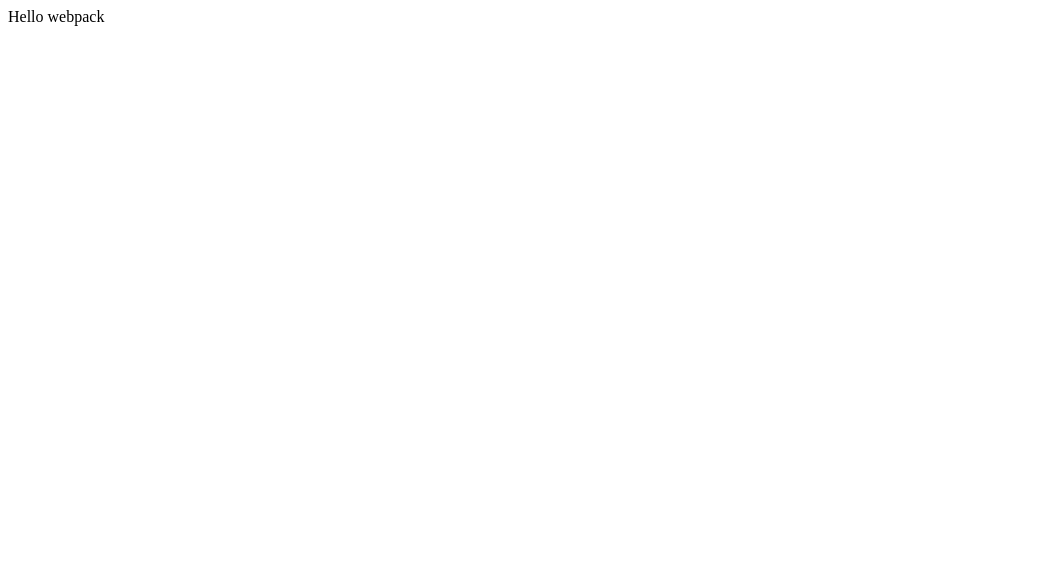
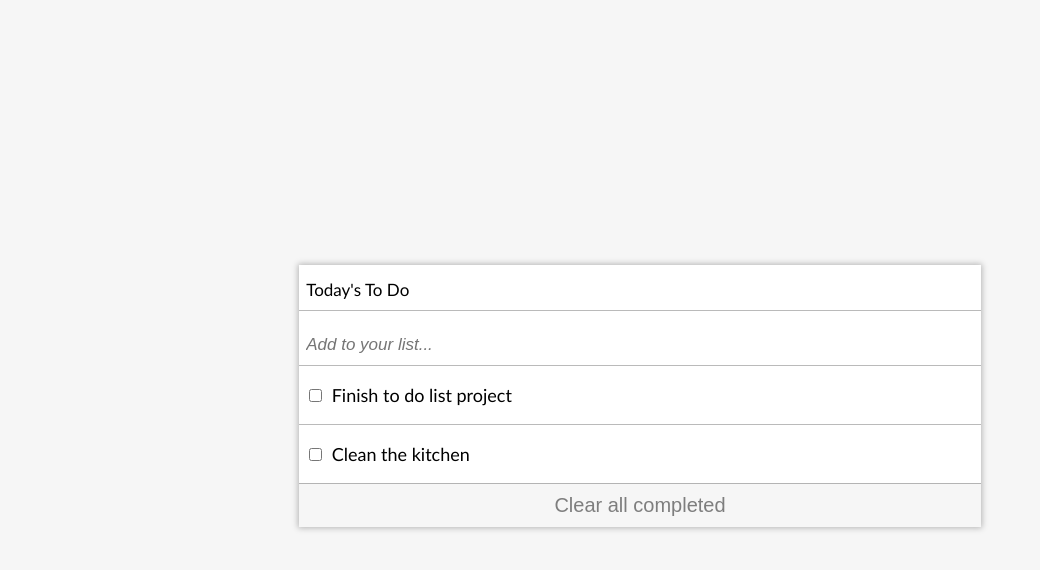
Before and after one commit to ahmed-al-farouq/to-do-list, a website built with webpack: page dist/index.html in a window 1280 px wide. Shown: the whole page, without its empty margins (0-1040 px from the left). Built offline with nearby package versions, Linux system fonts and the light colour scheme.

Commit message:
Add list structure

```diff
--- a/src/index.js
+++ b/src/index.js
@@ -1,10 +1,47 @@
-import _ from 'lodash';
+import "./style.css";
 
- function component() {
-   const element = document.createElement('div');
-   element.innerHTML = _.join(['Hello', 'webpack'], ' ');
+function component() {
+  const list = [
+    {
+      description: "Finish to do list project",
+      completed: false,
+      index: 0,
+    },
+    {
+      description: "Clean the kitchen",
+      completed: false,
+      index: 0,
+    },
+  ];
 
-   return element;
- }
+  const ul = document.createElement('ul');
+  ul.className = 'list';
+  const title = document.createElement('h2');
+  title.textContent = "Today's To Do";
+  title.className = 'title'
+  ul.appendChild(title);
+  const input = document.createElement('input');
+  input.type = 'text';
+  input.placeholder = 'Add to your list...';
+  input.className = 'task-input';
+  ul.appendChild(input);
+  const btnSubmit = document.createElement('button');
+  btnSubmit.className = 'btn';
+  btnSubmit.textContent = 'Clear all completed';
 
- document.body.appendChild(component());
+  list.map(task => {
+    const li = document.createElement('li');
+    li.id = task.index;
+    li.className = 'list_item';
+    li.innerHTML = `
+    <input type="checkbox" value=${task.completed}/>
+    <p>${task.description}</p>
+    `;
+    return ul.appendChild(li);
+  });
+  ul.appendChild(btnSubmit);
+  return ul;
+}
+
+const div = document.getElementById('list-container');
+div.appendChild(component());
--- /dev/null
+++ b/src/style.css
@@ -0,0 +1,77 @@
+body {
+  background-color: #f6f6f6;
+}
+
+.to-do-list {
+  width: 90%;
+  height: 97vh;
+  margin: auto;
+  display: flex;
+  justify-content: center;
+  align-items: center;
+  font-family: 'Gill Sans', 'Gill Sans MT', Calibri, 'Trebuchet MS', sans-serif;
+}
+
+.to-do-list .list {
+  background-color: white;
+  padding: 0;
+  width: 60%;
+  display: flex;
+  flex-direction: column;
+  align-items: center;
+  overflow-x: hidden;
+  box-shadow: 0 0 6px 1px #00000045;
+}
+
+.to-do-list .list .title {
+  font-weight: 200;
+  font-size: 17px;
+  font-family: 'Gill Sans', 'Gill Sans MT', Calibri, 'Trebuchet MS', sans-serif;
+  width: 100%;
+  padding-left: 15px;
+  padding-bottom: 10px;
+  border-bottom: 1px solid #00000045;
+}
+
+.to-do-list .list .task-input {
+  width: 100%;
+  border: none;
+  outline: none;
+  font-size: 17px;
+  background-color: transparent;
+  padding: 10px 0 10px 15px;
+  border-bottom: 1px solid #00000045;
+}
+
+.to-do-list .list .task-input::placeholder {
+  font-style: italic;
+}
+
+.to-do-list .list .list_item {
+  display: flex;
+  align-items: center;
+  width: 100%;
+  font-size: 18px;
+  border-bottom: 1px solid #00000045;
+}
+
+.to-do-list .list .list_item input {
+  margin: 0 10px;
+  cursor: pointer;
+}
+
+.to-do-list .list .list_item:last-of-type {
+  border: none;
+}
+
+.to-do-list .list .btn {
+  width: 100%;
+  border: none;
+  outline: none;
+  background-color: #f6f6f6;
+  padding: 10px;
+  cursor: pointer;
+  font-size: 20px;
+  color: #7e7e7e;
+  border-top: 1px solid #00000045;
+}
--- a/webpack.config.js
+++ b/webpack.config.js
@@ -1,9 +1,26 @@
 const path = require('path');
 
 module.exports = {
+  mode: "production",
   entry: './src/index.js',
   output: {
     filename: 'main.js',
     path: path.resolve(__dirname, 'dist'),
   },
+  module: {
+    rules: [
+      {
+        test: /\.css$/i,
+        use: ["style-loader", "css-loader"],
+      },
+      {
+        test: /\.(png|jpe?g|gif|svg)$/i,
+        use: [
+          {
+            loader: 'file-loader',
+          },
+        ],
+      }
+    ],
+  },
 }
```
Also changed, not shown: package.json (+12 -0 lines), dist/index.html, dist/main.js, 1 other file.
